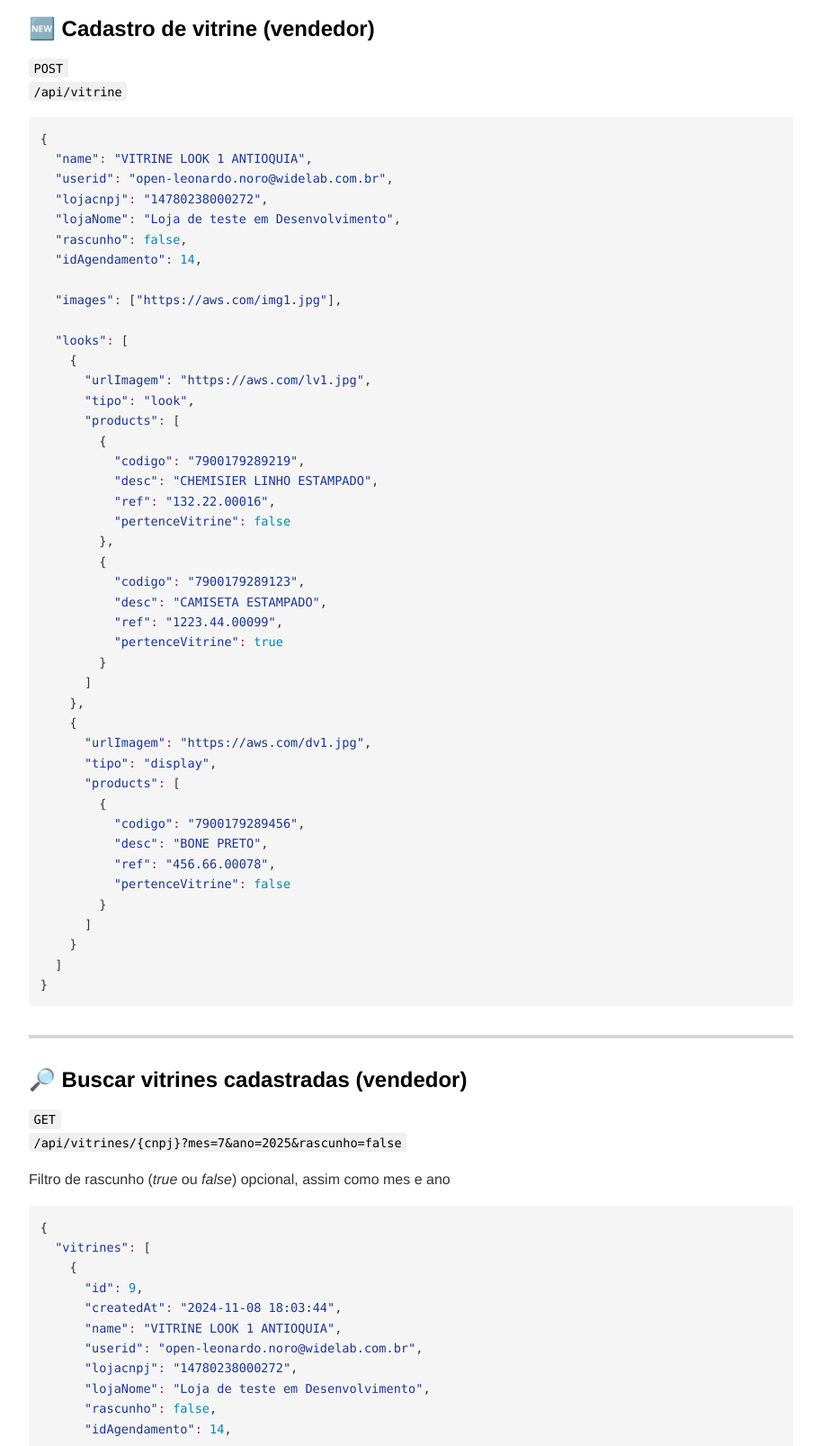
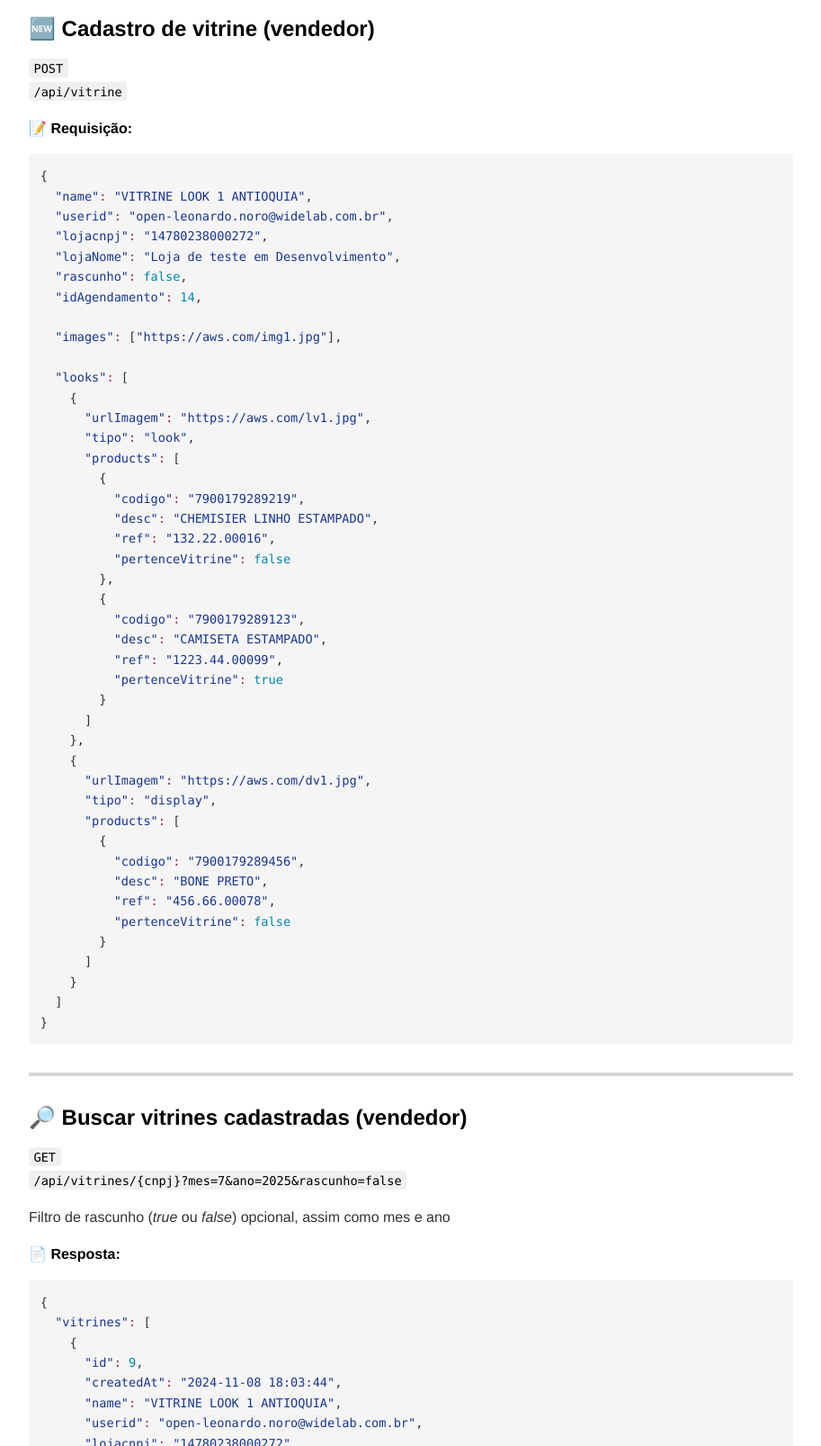
Before and after one commit to LeonardoNoroWidelab/PoliticaPrivacidade, a plain HTML site: page apis/vitrine.html in a window 1280 px wide. Shown: the part 5040-6647 px from the top of the page at 90% size, without its empty margins (183-1096 px from the left). Drawn offline with nearby package versions, Linux system fonts and the light colour scheme.

Commit message:
Ajuste nas APIs do Vitrine

```diff
--- a/apis/vitrine.html
+++ b/apis/vitrine.html
@@ -220,6 +220,7 @@ Lembrando de filtrar também os agendamentos pelo <strong>tipoId</strong> e <str
 <h3 id="-cadastro-de-vitrine-vendedor">🆕 Cadastro de vitrine (vendedor) </h3>
 <p><code>POST</code><br>
 <code>/api/vitrine</code></p>
+<p><strong>📝 Requisição:</strong></p>
 <pre data-role="codeBlock" data-info="json" class="language-json json"><code><span class="token punctuation">{</span>
   <span class="token property">"name"</span><span class="token operator">:</span> <span class="token string">"VITRINE LOOK 1 ANTIOQUIA"</span><span class="token punctuation">,</span>
   <span class="token property">"userid"</span><span class="token operator">:</span> <span class="token string">"open-leonardo.noro@widelab.com.br"</span><span class="token punctuation">,</span>
@@ -268,6 +269,7 @@ Lembrando de filtrar também os agendamentos pelo <strong>tipoId</strong> e <str
 <p><code>GET</code><br>
 <code>/api/vitrines/{cnpj}?mes=7&amp;ano=2025&amp;rascunho=false</code></p>
 <p>Filtro de rascunho (<em>true</em> ou <em>false</em>) opcional, assim como mes e ano</p>
+<p><strong>📄 Resposta:</strong></p>
 <pre data-role="codeBlock" data-info="json" class="language-json json"><code><span class="token punctuation">{</span>
   <span class="token property">"vitrines"</span><span class="token operator">:</span> <span class="token punctuation">[</span>
     <span class="token punctuation">{</span>
```
